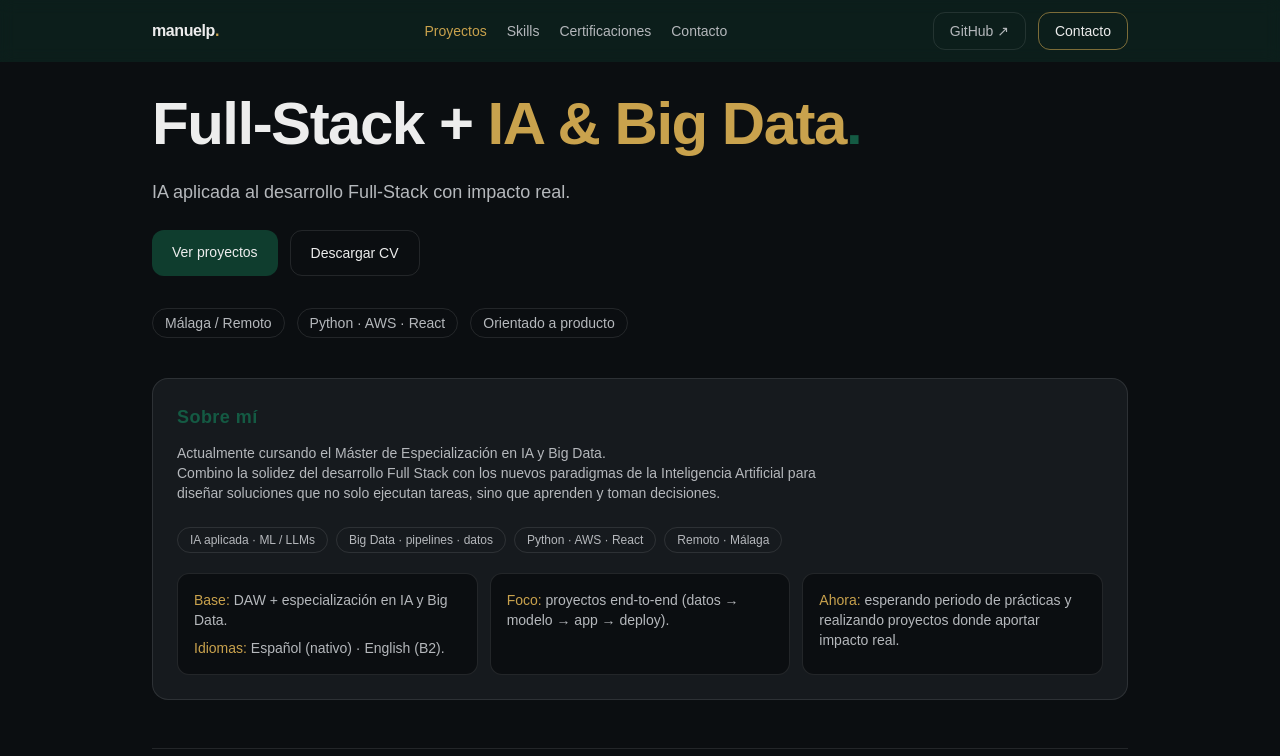
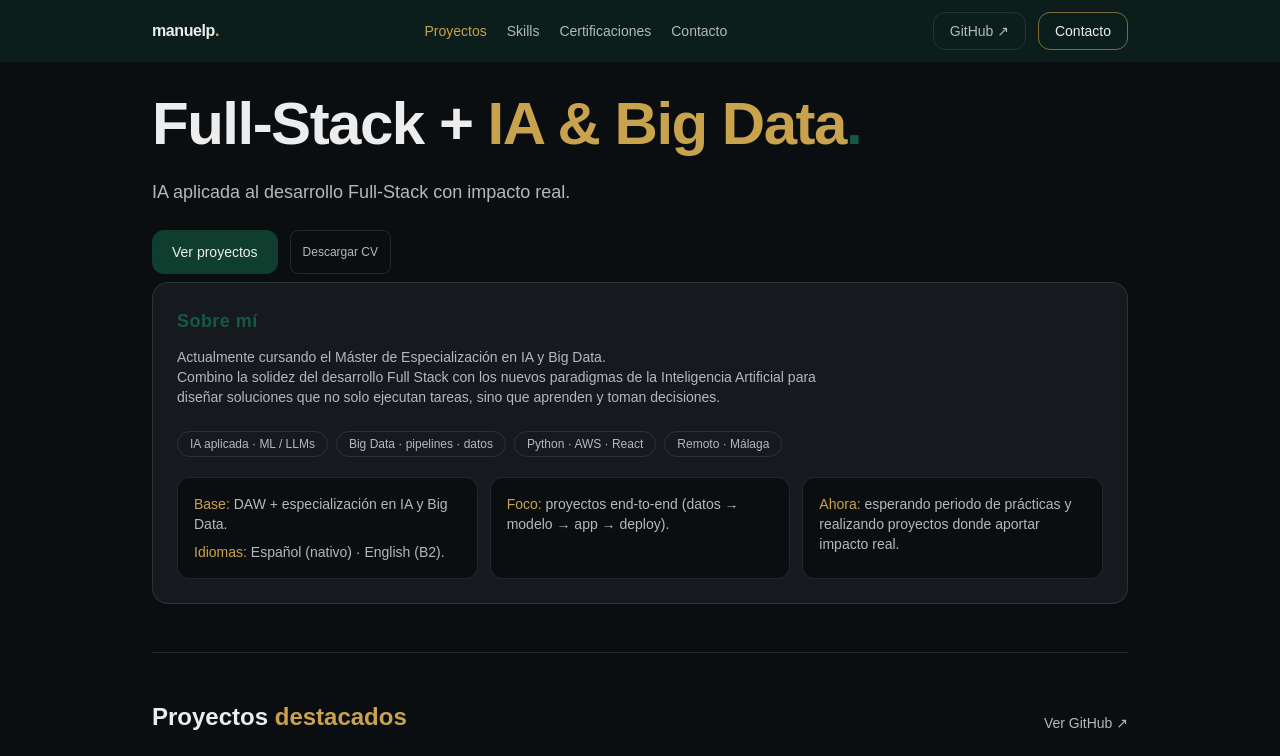
Before and after one commit to dev-manuelp/portfolio-manuelp, a Next.js app: page / in a window 1280 px wide. Shown: the top 756 px of the page. Built offline with nearby package versions, Linux system fonts and the light colour scheme.

Commit message:
Update page.tsx

```diff
--- a/app/page.tsx
+++ b/app/page.tsx
@@ -115,22 +115,18 @@ export default function Home() {
             <a
               href="#proyectos"
               className="rounded-xl bg-[#0F3D2E] px-5 py-3 text-sm font-medium hover:bg-[#145A43] transition"
-            >
+              >
               Ver proyectos
             </a>
             <a
               href="/cv.pdf"
-              className="rounded-xl border border-white/10 px-5 py-3 text-sm font-medium hover:border-white/20 transition"
-            >
+              className="inline-flex items-center rounded-lg border border-white/10 bg-[#0B0E11] px-3 py-2 text-xs text-[#B5B8BC] hover:border-white/20"
+              >
               Descargar CV
             </a>
           </div>
 
-          <div className="flex flex-wrap gap-3 pt-2 pb-8 text-sm text-[#B5B8BC]">
-            <span className="rounded-full border border-white/10 px-3 py-1">Málaga / Remoto</span>
-            <span className="rounded-full border border-white/10 px-3 py-1">Python · AWS · React</span>
-            <span className="rounded-full border border-white/10 px-3 py-1">Orientado a producto</span>
-          </div>
+
         </motion.section>
 
                 {/* ABOUT MINI */}
```
